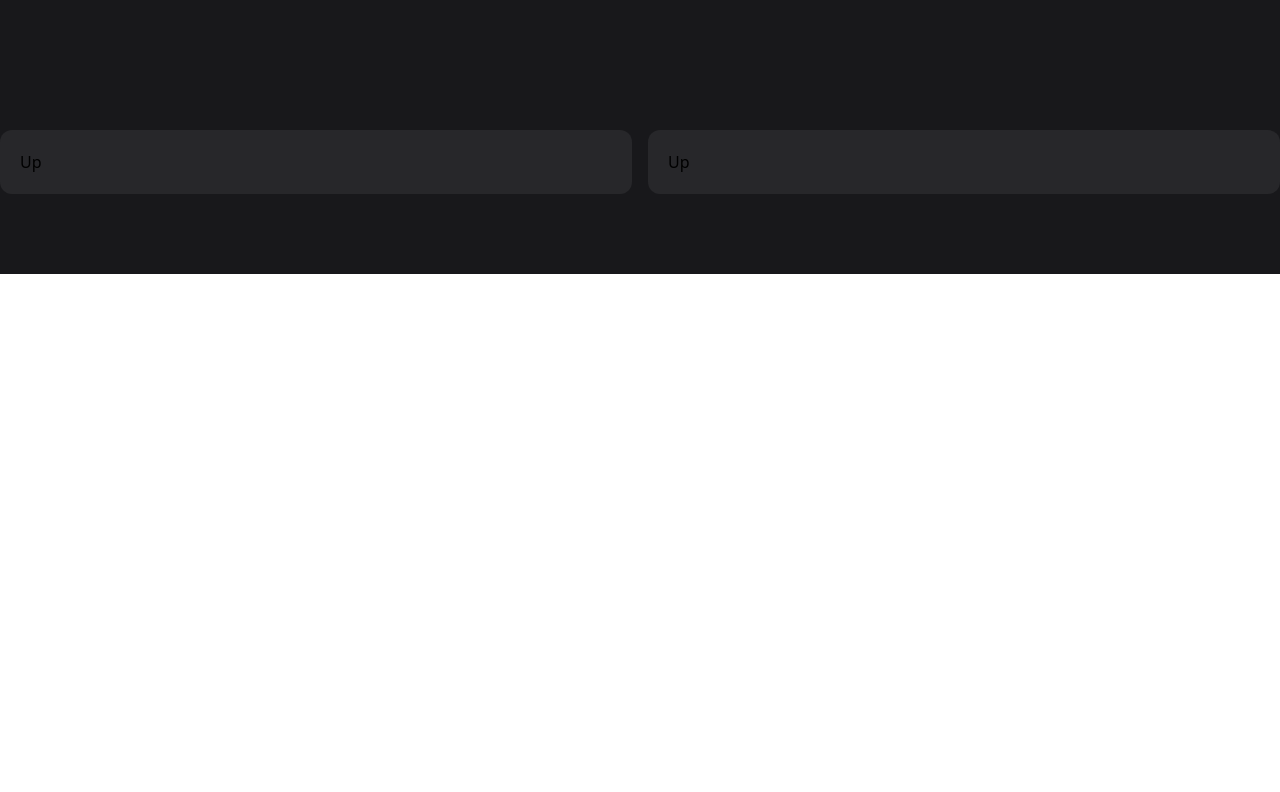
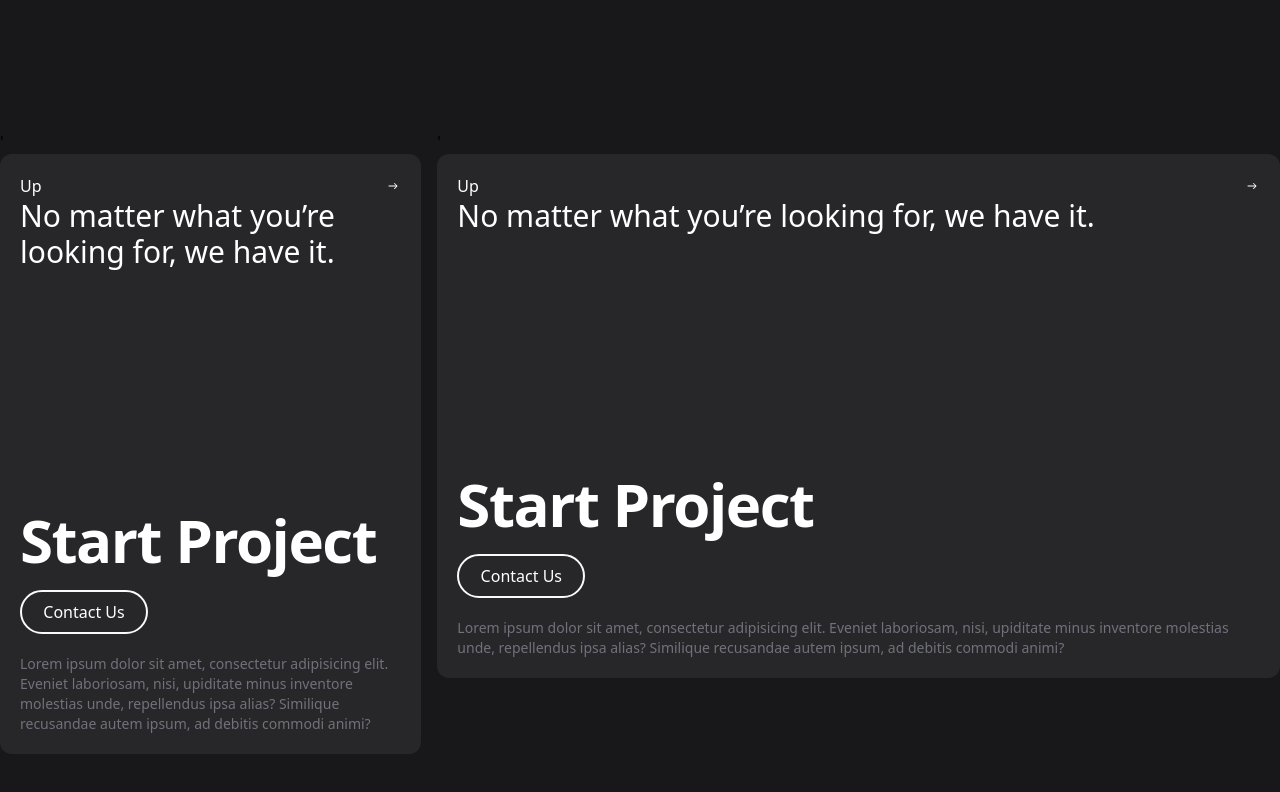
Before and after one commit to kanhadewangan/Reforks, a React (Vite) app in the folder Reforks/: page / in a window 1280 px wide. Shown: the part 1634-2426 px from the top of the page. Before the commit the page ends 1908 px from the top, so only its background shows below. Built offline with nearby package versions, Linux system fonts and the light colour scheme.

Commit message:
lower-card Addes

```diff
--- a/Reforks/src/components/Card.jsx
+++ b/Reforks/src/components/Card.jsx
@@ -1,19 +1,30 @@
 import React from 'react'
+import { IoIosArrowRoundForward } from "react-icons/io";
 
-const Card = () => {
+
+const Card = ({width}) => {
   return (
-    <div className='w-1/2'>
+    <div className={` ${width} `}>'
 
-        <div className=' bg-zinc-800    p-5 rounded-xl'>
-            <div className='w-full flex'>
+        <div className=' bg-zinc-800    p-5 rounded-xl text-white '>
+            <div className='w-full flex justify-between items-center '>
                 <h3>
                     Up
                 </h3>
+                <IoIosArrowRoundForward />
+            </div>
+            <div className='text-3xl mb-60 '>
+                No matter what you’re looking for, we have it.
 
             </div>
+            <div className='text-6xl font-bold tracking-tight  '>
+                Start  Project
+                </div>
+                <button className='w-32 rounded-full  mt-5 py-2 px-3  border-2 border-zinc-50'> Contact Us</button>
+                    <p className='text-sm  text-zinc-500 font-medium mt-5'>Lorem ipsum dolor sit amet, consectetur adipisicing elit. Eveniet laboriosam, nisi, upiditate minus inventore molestias unde, repellendus ipsa alias? Similique recusandae autem ipsum, ad debitis commodi animi?</p>
         </div>
         </div>
   )
 }
 
-export default Card
+export default Card;
--- a/Reforks/src/components/Cards.jsx
+++ b/Reforks/src/components/Cards.jsx
@@ -6,8 +6,8 @@ const Cards = () => {
     <div>
       <div className="w-full ">
         <div className="max-w-screen-xl mx-auto py-20  flex  gap-4  ">
-          <Card />
-          <Card />
+          <Card width ={"basis-1/3"} />
+          <Card  width ={"basis-2/3"}/>
         </div>
       </div>
     </div>
```
